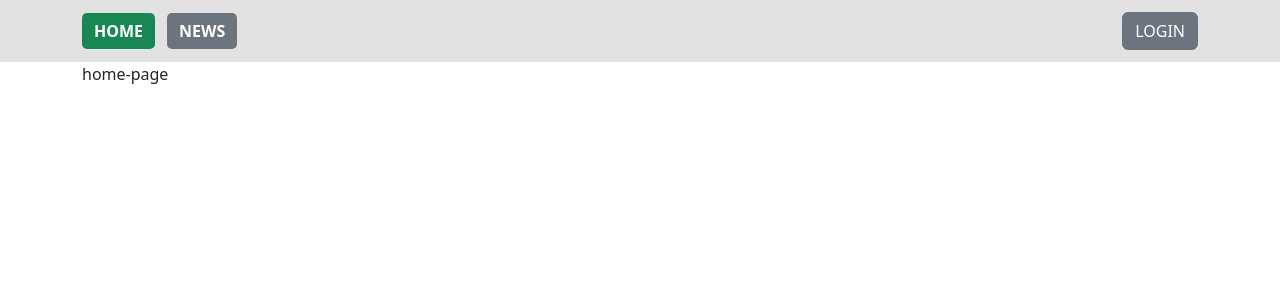
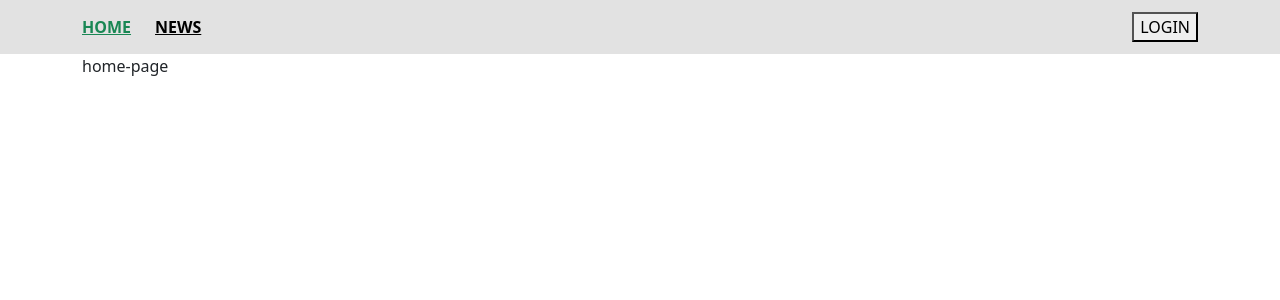
Before and after one commit to AnInterviewTM/ng-todo-list, a Vue app: page / in a window 1280 px wide. Shown: the top 300 px of the page. Built offline with nearby package versions, Linux system fonts and the light colour scheme.

Commit message:
NG-02 | C01 | Header.

```diff
--- a/src/components/modules/header-module/header-module.scss
+++ b/src/components/modules/header-module/header-module.scss
@@ -1,46 +1,18 @@
 .header-module {
   &__ {
     &container {
+      .router-link-active {
+        color: #198754;
+      }
+
+      a {
+        font-weight: 600;
+        color: #000000;
+      }
+
       padding: 12px 0;
     }
   }
 
   background-color: #e2e2e2;
 }
-
-.header-ul {
-  list-style: none;
-
-  display: flex;
-
-  padding: 0;
-  margin: 0;
-
-  &__li {
-    margin: 0 0 0 12px;
-
-    &:first-child {
-      margin: 0 0 0 0;
-    }
-
-    a {
-      background-color: #6c757d;
-      color: #ffffff;
-
-      text-decoration: none;
-      display: inline-block;
-      padding: 6px 12px;
-      border-radius: 5px;
-
-      font-weight: 700;
-
-      &:hover {
-        background-color: #565e64;
-      }
-    }
-  }
-}
-
-.router-link-active {
-  background-color: #198754 !important;
-}
--- a/src/components/modules/header-module/header-module.vue
+++ b/src/components/modules/header-module/header-module.vue
@@ -5,20 +5,13 @@
         <b-row align-h="between" align-v="center">
           <b-col cols="auto">
             <b-row>
-              <b-col cols="auto">
-                <ul class="header-ul">
-                  <li class="header-ul__li">
-                    <router-link to="/" exact>HOME</router-link>
-                  </li>
-                  <li class="header-ul__li">
-                    <router-link to="/news-page" exact>NEWS</router-link>
-                  </li>
-                </ul>
+              <b-col v-for="item in menu" :key="item.id" cols="auto">
+                <router-link :to="item.path" exact>{{ item.text }}</router-link>
               </b-col>
             </b-row>
           </b-col>
           <b-col cols="auto">
-            <b-button>LOGIN</b-button>
+            <button>LOGIN</button>
           </b-col>
         </b-row>
       </b-container>
@@ -27,19 +20,14 @@
 </template>
 
 <script lang="js">
+  import { COMMON_ROUTER } from "../../../router/commons";
+
   export default {
     name: "HeaderModule",
 
     data() {
       return {
-        formData: {
-          logo: {
-            blankColor: "#777",
-            blank: true,
-            width: 150,
-            height: 38,
-          }
-        }
+        menu: COMMON_ROUTER,
       };
     }
   };
--- a/src/router/commons.js
+++ b/src/router/commons.js
@@ -2,11 +2,17 @@ export const COMMON_ROUTER = [
   {
     component: () => import("../pages/home-page/home-page.vue"),
     path: "/",
-    name: "home-page"
+    name: "home-page",
+    text: "HOME",
+    role: ["user"],
+    icon: null
   },
   {
     component: () => import("../pages/news-page/news-page.vue"),
     path: "/news-page",
-    name: "news-page"
+    name: "news-page",
+    text: "NEWS",
+    role: ["user"],
+    icon: null
   }
 ];
```
